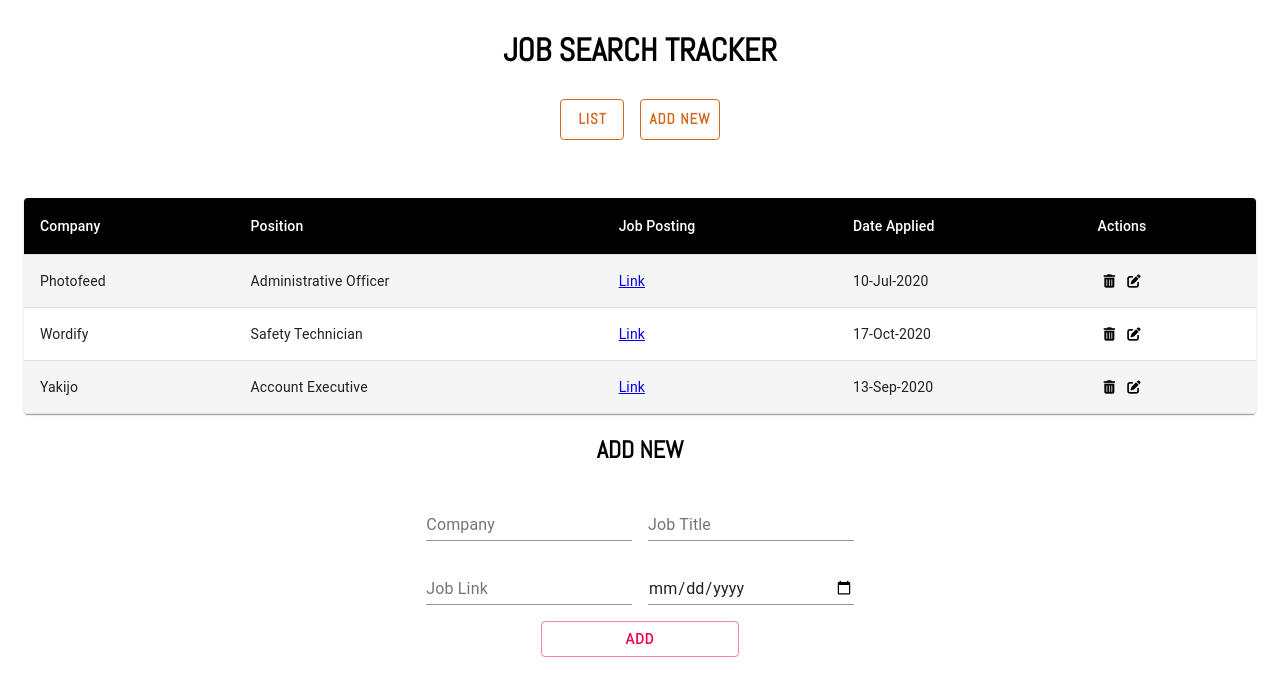
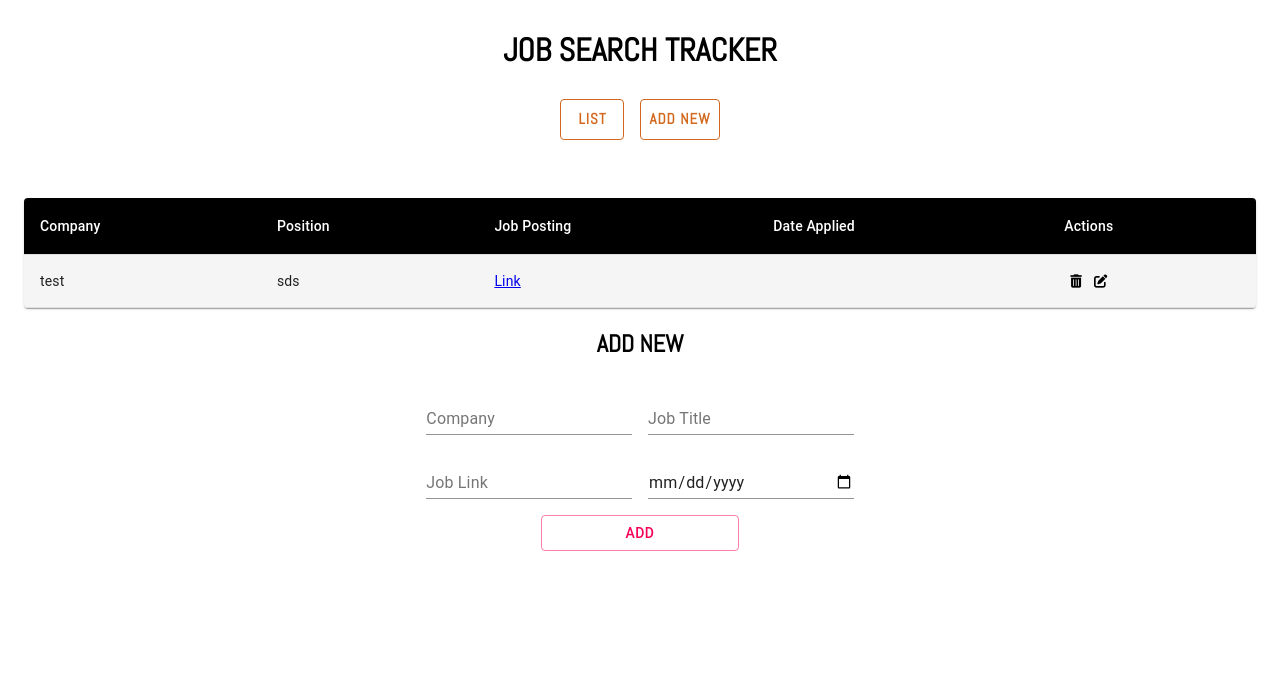
Before and after one commit to deboragaleano/job-search-tracker, a React (Create React App) app: page / in a window 1280 px wide. Shown: the top 696 px of the page. Built offline with nearby package versions, Linux system fonts and the light colour scheme; data requests are answered from the project's data file.

Commit message:
add remove functionality

```diff
--- a/db.json
+++ b/db.json
@@ -1,25 +1,11 @@
 {
   "applications": [
     {
-      "id": "43868f10-73d8-4a91-9560-109dd9cc00ec",
-      "company": "Photofeed",
-      "position": "Administrative Officer",
-      "link": "http://sina.com.cn/nisl/venenatis/lacinia/aenean/sit/amet/justo.html?luctus=scelerisque&et=mauris&ultrices=sit&posuere=amet&cubilia=eros&curae=suspendisse&duis=accumsan&faucibus=tortor&accumsan=quis&odio=turpis&curabitur=sed&convallis=ante&duis=vivamus&consequat=tortor&dui=duis&nec=mattis&nisi=egestas&volutpat=metus&eleifend=aenean&donec=fermentum&ut=donec&dolor=ut&morbi=mauris&vel=eget&lectus=massa&in=tempor",
-      "date": "10-Jul-2020"
-    },
-    {
-      "id": "269202b6-b0e9-4e84-8f3f-3db952379feb",
-      "company": "Wordify",
-      "position": "Safety Technician",
-      "link": "https://moonfruit.com/nisl/ut.jpg?in=curabitur&quis=at&justo=ipsum&maecenas=ac&rhoncus=tellus&aliquam=semper",
-      "date": "17-Oct-2020"
-    },
-    {
-      "id": "6963336d-a6f8-4a8b-bf97-54d5a9e9a5c4",
-      "company": "Yakijo",
-      "position": "Account Executive",
-      "link": "https://macromedia.com/imperdiet.png?sed=facilisi&accumsan=cras&felis=non&ut=velit&at=nec&dolor=nisi&quis=vulputate&odio=nonummy&consequat=maecenas&varius=tincidunt&integer=lacus&ac=at&leo=velit&pellentesque=vivamus&ultrices=vel&mattis=nulla&odio=eget&donec=eros&vitae=elementum&nisi=pellentesque&nam=quisque&ultrices=porta&libero=volutpat&non=erat&mattis=quisque&pulvinar=erat&nulla=eros&pede=viverra&ullamcorper=eget&augue=congue&a=eget&suscipit=semper&nulla=rutrum&elit=nulla&ac=nunc&nulla=purus&sed=phasellus&vel=in&enim=felis&sit=donec&amet=semper&nunc=sapien&viverra=a&dapibus=libero&nulla=nam&suscipit=dui&ligula=proin&in=leo&lacus=odio&curabitur=porttitor&at=id&ipsum=consequat&ac=in&tellus=consequat&semper=ut&interdum=nulla&mauris=sed&ullamcorper=accumsan&purus=felis&sit=ut&amet=at&nulla=dolor&quisque=quis&arcu=odio&libero=consequat&rutrum=varius&ac=integer&lobortis=ac&vel=leo&dapibus=pellentesque&at=ultrices&diam=mattis",
-      "date": "13-Sep-2020"
+      "company": "test",
+      "position": "sds",
+      "link": "sd",
+      "date": "",
+      "id": 1
     }
   ]
 }
--- a/src/App.js
+++ b/src/App.js
@@ -27,7 +27,6 @@ function App() {
       })
   }, [])
 
-
   const addItem = (newItem) => {
     axios
       .post('http://localhost:3001/applications', newItem)
@@ -36,10 +35,22 @@ function App() {
       })
   }
 
+  const removeItem = (id) => {
+    const toDelete = applications.find(app => app.id === id)
+    const isOk = window.confirm(`Delete ${toDelete.company}?`)
+    if(isOk) {
+      axios
+        .delete(`http://localhost:3001/applications/${id}`)
+        .then(resp => {
+          setApplications(applications.filter(app => app.id !== id))
+        })
+    }
+  }
+
   return (
     <Container className={classes.root}>
         <Navbar />
-        <List applications={applications}/>
+        <List applications={applications} remove={removeItem}/>
         <AddItem addItem={addItem}/>
     </Container>
   );
--- a/src/components/List.js
+++ b/src/components/List.js
@@ -37,7 +37,7 @@ const useStyles = makeStyles({
   }
 });
 
-export default function List({applications}) {
+export default function List({applications, remove}) {
   const classes = useStyles();
 
   return (
@@ -66,7 +66,7 @@ export default function List({applications}) {
               </StyledTableCell>
               <StyledTableCell>{app.date}</StyledTableCell>
               <StyledTableCell>
-                <button className={classes.btn}><i className="fas fa-trash-alt"></i> </button>
+                <button onClick={() => remove(app.id)} className={classes.btn}><i className="fas fa-trash-alt"></i> </button>
                 <button className={classes.btn}><i className="fas fa-edit"></i></button>
               </StyledTableCell>
             </StyledTableRow>
```
